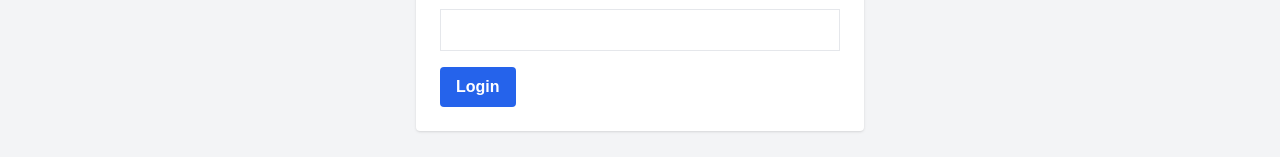
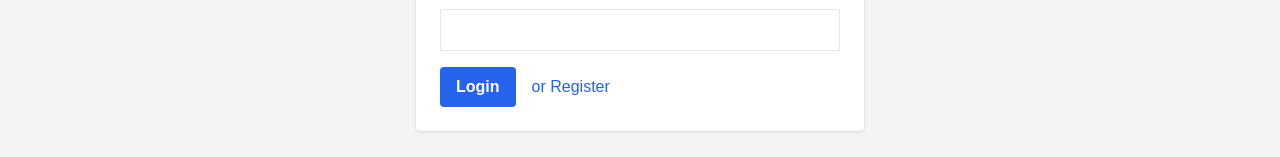
Before and after one commit to bhematfa/flynextbookings, a Next.js app in the folder my-app/: page /login in a window 1280 px wide. Shown: the part 487-644 px from the top of the page. Built offline with nearby package versions, Linux system fonts and the light colour scheme.

Commit message:
added register link to login page

```diff
--- a/my-app/app/login/page.tsx
+++ b/my-app/app/login/page.tsx
@@ -4,6 +4,7 @@
  *****************************************************/
 import React, { useState } from "react";
 import { useRouter } from "next/navigation";
+import Link from "next/link";
 
 export default function LoginPage() {
   const router = useRouter();
@@ -80,12 +81,17 @@
         />
       </div>
 
+      <div className="flex items-center space-x-4">
         <button
           type="submit"
           className="bg-blue-600 text-white font-semibold px-4 py-2 rounded hover:bg-blue-700 dark:hover:bg-blue-500"
         >
           Login
         </button>
+        <Link href="/register" className="text-blue-600 hover:underline">
+          or Register
+        </Link>
+      </div>
     </form>
   </div>
 );
```
Lines whose indentation alone changed are shown as unchanged.
